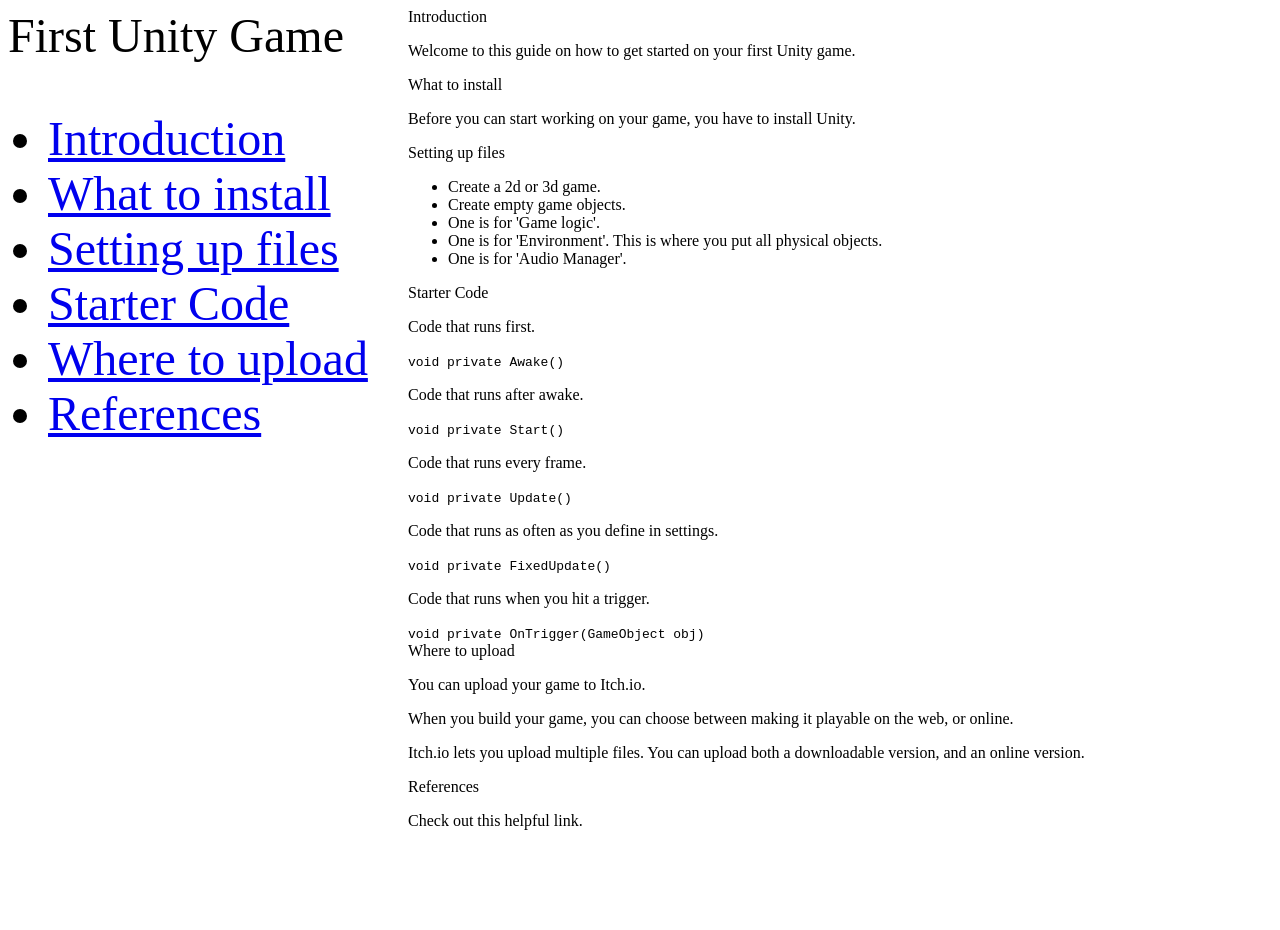
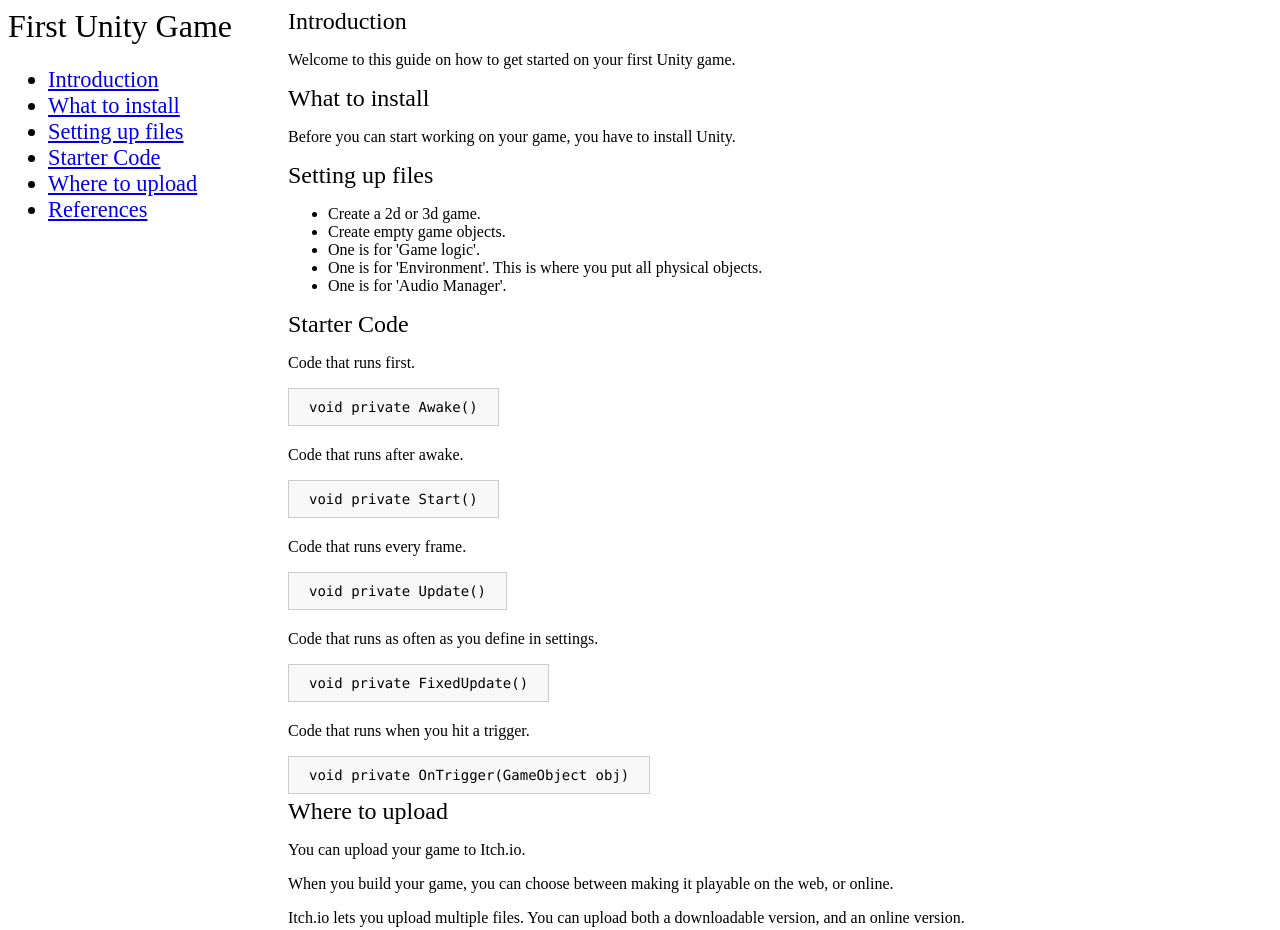
Before and after one commit to EhSlashEh/bootcamp, a plain HTML site: page 1 Responsive Web Design/3 Build a Technical Documentation Page/index.html in a window 1280 px wide. Shown: the top 930 px of the page. Before the commit the page ends 846 px from the top, so only its background shows below. Drawn offline with Linux system fonts and the light colour scheme.

Commit message:
Update styles.css

```diff
--- a/1 Responsive Web Design/3 Build a Technical Documentation Page/styles.css
+++ b/1 Responsive Web Design/3 Build a Technical Documentation Page/styles.css
@@ -1,15 +1,39 @@
-#navbar {
-    position: fixed;
-    font-size:3em;
+* {
 }
 
-#main-doc {
-    margin-left: 400px;
+body {
+    margin-bottom: 1000px;
 }
 
-@media (max-width: 600px) {
+#navbar header{
+    font-size: 2em;
+}
+
+#navbar ul {
+    font-size: 1.4em;
+}
+
+#main-doc header{
+    font-size: 1.5em;
+}
+
+code {
+    display: inline-block;
+    max-width: 100%;
+    overflow-x: auto;
+    background-color: #f8f8f8;
+    border: 1px solid #ccc;
+    font-family: Consolas, monospace;
+    font-size: 14px;
+    padding: 10px 20px;
+}
+
+@media (min-width: 600px) {
     #main-doc {
-        margin-left: 0;
-        padding-top: 500px;
+        margin-left: 280px;
+    }
+
+    #navbar {
+        position: fixed;
     }
 }
```
